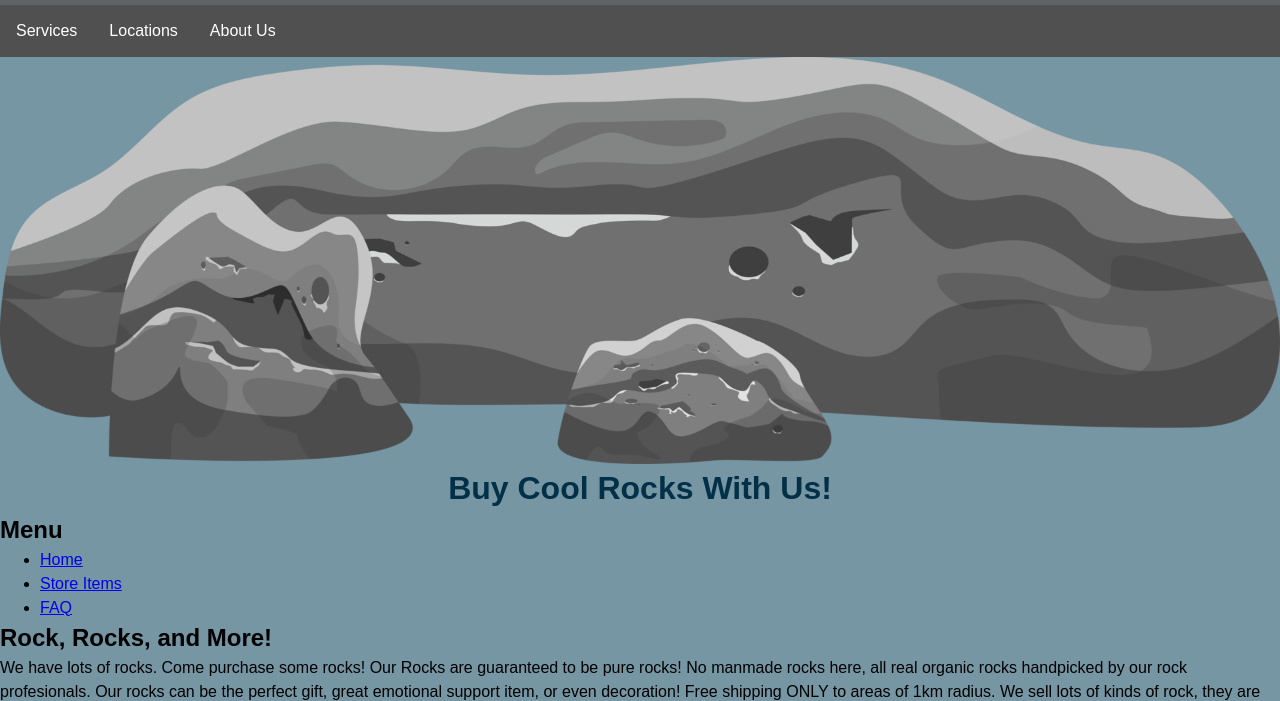
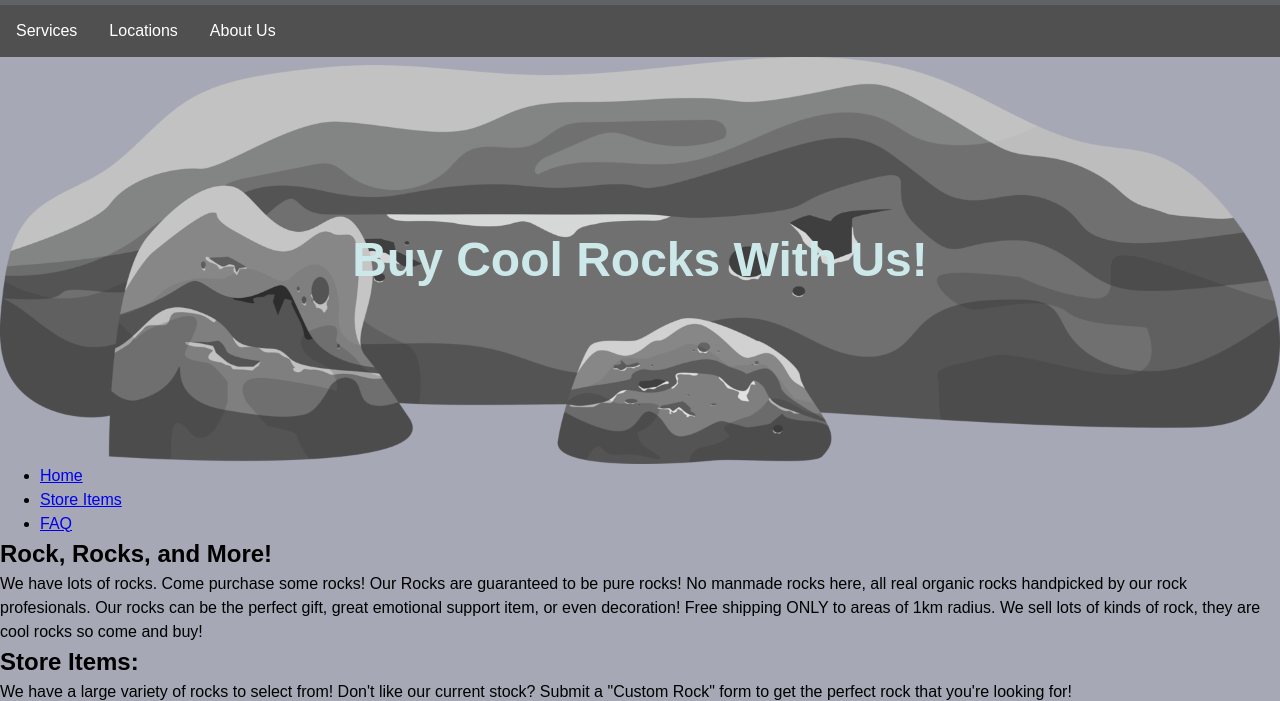
Before and after one commit to irm1005-itec1005-fall-2023/assignment-02-Yanjiran, a plain HTML site: page index.html in a window 1280 px wide. Shown: the part 99-800 px from the top of the page. Drawn offline with Linux system fonts and the light colour scheme.

Commit message:
Updated CSS Hero

```diff
--- a/index.html
+++ b/index.html
@@ -24,11 +24,11 @@
 
 <header>
   <div class="header">
-
     <div class="logo"> <!-- Logo -->
       <div class="logo-img">
         <img class="trs-logo" src="./images/TheRockShopLogo.png" alt="The Rock Shop logo"/>
       </div>
+
       <div class="logo-name">
         <h2>The Rock Shop</h1>
       </div>
@@ -61,21 +61,27 @@
   </div>
 </header>
 
+<main>
+  <section>
+    <div class = "hero">
+      <div class="hero-img">
+        <img src="./images/HeroRock.png" alt="clipart of long stone">
+      </div>
+      <div class="hero-txt">
+        <h1>Buy Cool Rocks With Us!</h1>
+      </div>
+    </div>
+  </section>
 
-
-<main>
-  <section class = "Hero">
-    <img src="./images/HeroRock.png" alt="clipart of long stone">
-  </section>
-  <h1>Buy Cool Rocks With Us!</h1>
   <section>
-    <h2>Menu</h2>
+    <div class="menu"></div>
       <ul>
         <li><a href="#home">Home</a></li>
         <li><a href="#store">Store Items</a></li>
         <li><a href="faq">FAQ</a></li>
       </ul>
   </section>
+
   <section>
     <h2 id="home">Rock, Rocks, and More!</h2>
     <p>We have lots of rocks. Come purchase some rocks! Our Rocks are guaranteed to be pure rocks! No manmade rocks here, all real organic rocks handpicked by our rock profesionals. Our rocks can be the perfect gift, great emotional support item, or even decoration! Free shipping ONLY to areas of 1km radius. We sell lots of kinds of rock, they are cool rocks so come and buy!</p>
--- a/style.css
+++ b/style.css
@@ -5,7 +5,7 @@
 
 body {
   font-family: Arial, Helvetica, sans-serif;
-  background-color: #7696a4;
+  background-color: #a6a9b5;
   justify-content: center;
   align-items: center;
 }
@@ -14,7 +14,7 @@ h1 {
   font-size: 2rem;
   font-weight: bold;
   text-align: center;
-  color: #023047;
+  color: #9e9e9e;
 }
 
 
@@ -66,6 +66,7 @@ h1 {
   background-color: #505050;
 
 }
+
 .header-nav li {
   float: left;
 
@@ -82,3 +83,61 @@ h1 {
 .header-nav li a:hover {
   background-color: #a7a7a7;
 }
+
+
+/* Hero Styling */
+.hero {
+  display: grid;
+  grid-template-columns: 4fr;
+  grid-template-rows: 2fr;
+
+
+}
+
+.hero-img {
+  grid-column: 1;
+  grid-row: 1;
+}
+
+.hero-txt {
+  grid-column: 1;
+  grid-row: 1;
+  justify-self: center;
+  align-self: center;
+}
+
+.hero-txt h1 {
+  font-size: 3rem;
+  color: rgb(205, 232, 232);
+}
+
+
+/* Content Menu Styling */
+.menu {
+  ;
+}
+
+.menu ul {
+  list-style-type: none;
+  margin: 0;
+  padding: 0;
+  overflow: hidden;
+  background-color: #505050;
+
+}
+.menu li {
+  float: left;
+
+}
+
+.menu li a {
+  display: block;
+  color: white;
+  text-align: center;
+  padding: 14px 16px;
+  text-decoration: none;
+}
+
+.menu li a:hover {
+  background-color: #a7a7a7;
+}
```
Lines whose indentation alone changed are shown as unchanged.
